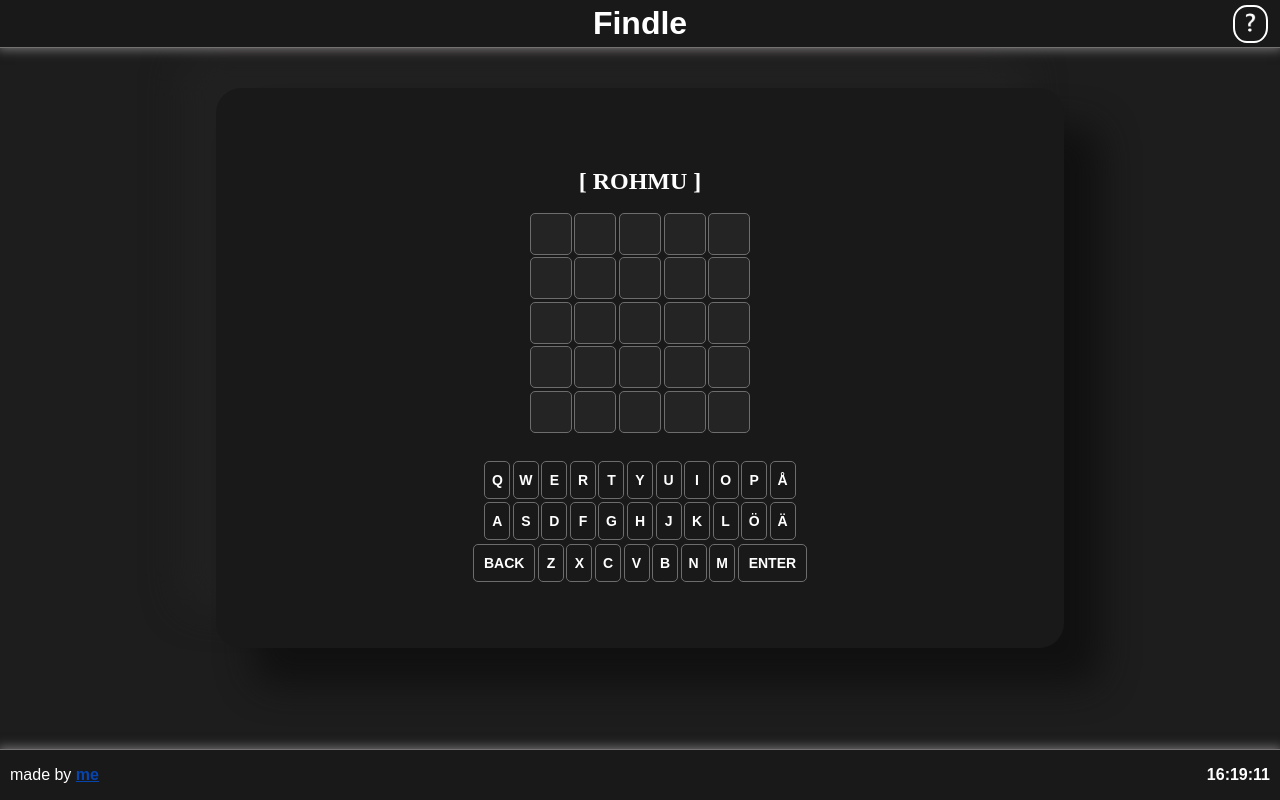
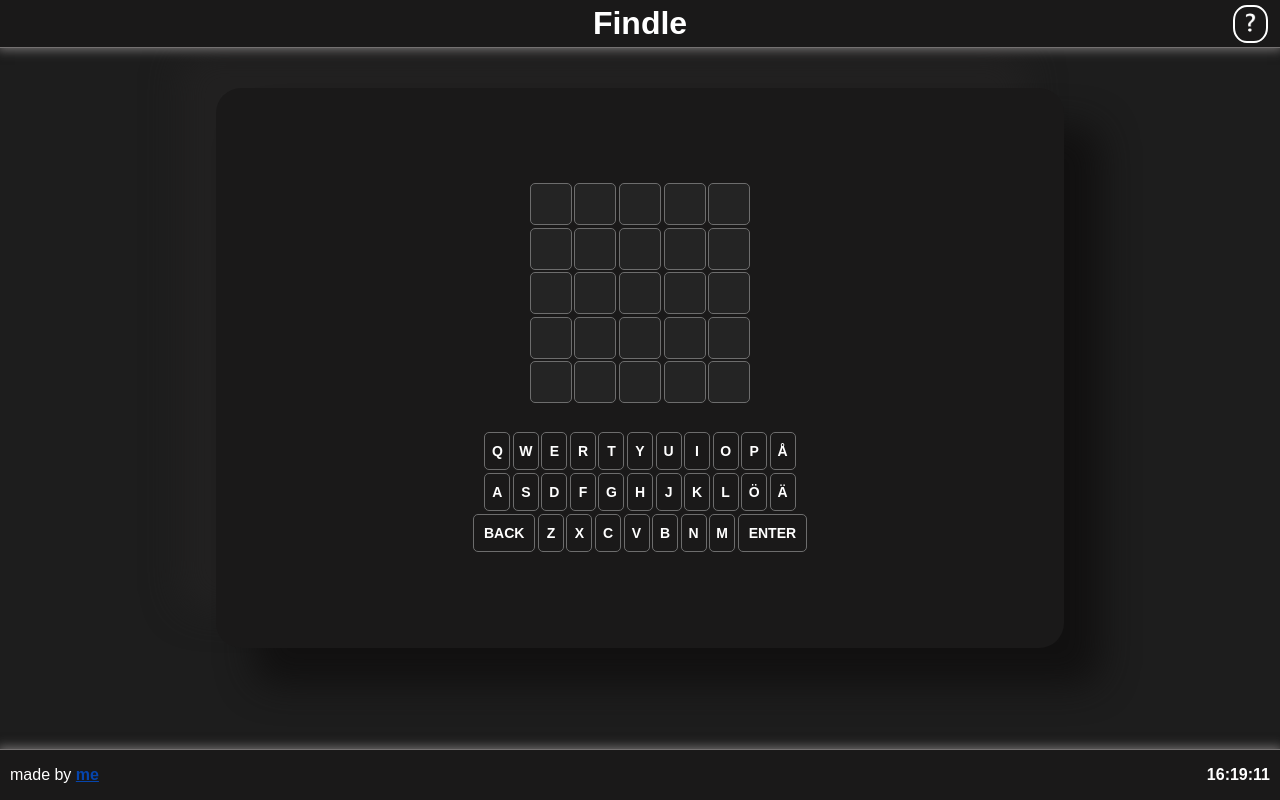
Before and after one commit to Averagess/Findle, a React (Vite) app: page / in a window 1280 px wide. Built offline with nearby package versions, Linux system fonts and the light colour scheme.

Commit message:
testing gpg signing

```diff
--- a/src/App.tsx
+++ b/src/App.tsx
@@ -162,7 +162,6 @@ function App() {
     >
       <NavBar toggleTutorial={() => setShowTutorial(true)} />
       <div className="main-container">
-        <h1 style={{ color: "white", fontSize: "24px" }}>[ {gameState.currentWord} ]</h1>
         {PastGuessElements}
         {PastGuessElements.length < 5 && (
           <InputGrid
```
